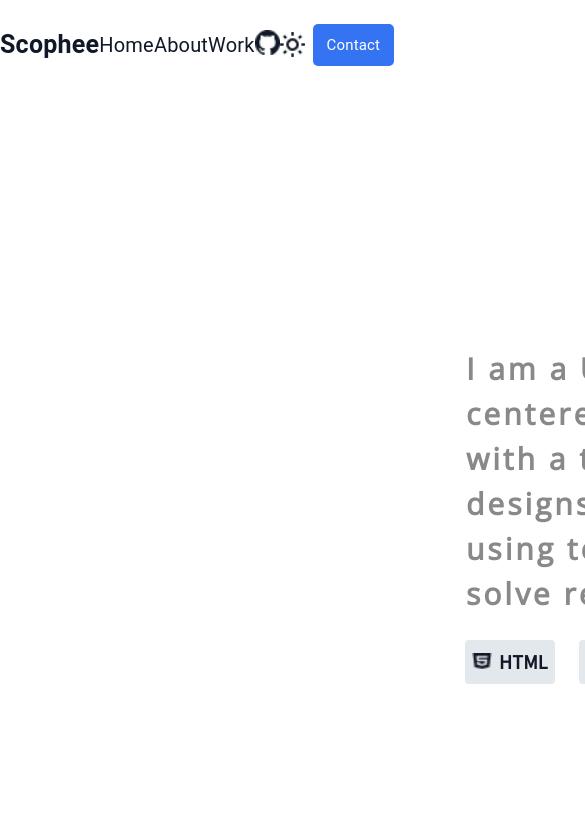
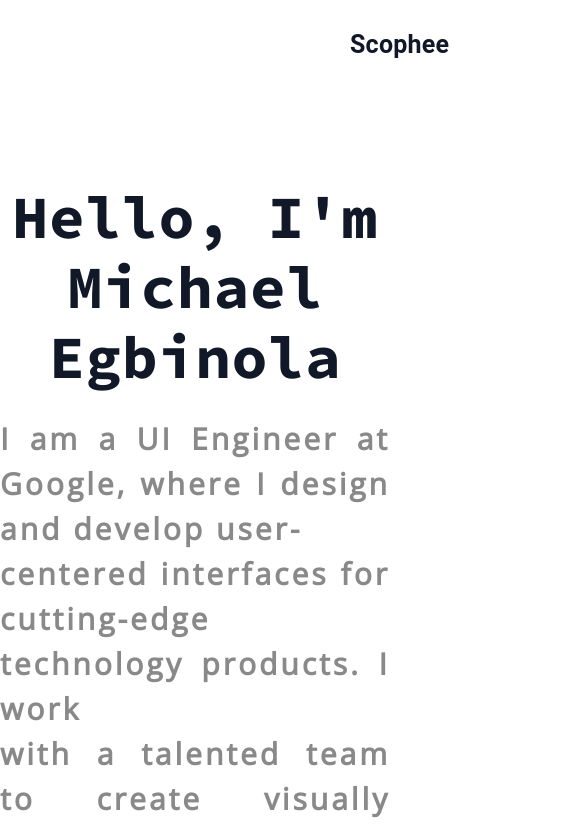
Before and after one commit to puremike/scophee-portfolio, a React (Create React App) app: page / in a window 390 px wide. Shown: the top 829 px of the page, 585 px wide, since content can reach past the window. Built offline with nearby package versions, Linux system fonts and the light colour scheme.

Commit message:
updated web app to fit laptop and desktop breakpoints

```diff
--- a/src/App.js
+++ b/src/App.js
@@ -1,5 +1,4 @@
 import { Routes, Route } from "react-router-dom";
-import { createTheme, ThemeProvider } from "@mui/material";
 import Home from "./routes/Home";
 import About from "./routes/About";
 import Work from "./routes/Work";
@@ -9,22 +8,9 @@ import Footer from "./components/Footer";
 
 import "./App.css";
 
-const theme = createTheme({
-  breakpoints: {
-    values: {
-      xs: 400,
-      sm: 600,
-      md: 760,
-      lg: 1200,
-      xl: 1440,
-      xxl: 1800,
-    },
-  },
-});
-
 const App = () => {
   return (
-    <ThemeProvider theme={theme}>
+    <div>
       <NavBar />
       <Routes>
         <Route path="/" element={<Home />}>
@@ -34,7 +20,7 @@ const App = () => {
         </Route>
       </Routes>
       <Footer />
-    </ThemeProvider>
+    </div>
   );
 };
 
--- a/src/components/NavBar.jsx
+++ b/src/components/NavBar.jsx
@@ -7,50 +7,17 @@ import LightDarkIcon from "../assets/icons/light-dark-icon.png";
 
 import "./navbar.scss";
 
-//        xs: 400,
-//       sm: 600,
-//       md: 900,
-//       lg: 1200,
-//       xl: 1440,
-//      xxl: 1800
-
 const NavBar = () => {
   return (
-    <Box
-    // maxWidth={{
-    //   md: "760px",
-    //   lg: "1200px",
-    //   xl: "1440px",
-    //   xxl: "1800px",
-    // }}
-    >
+    <Box>
       <Stack
         direction="row"
         alignItems="center"
-        gap={{
-          md: "190px",
-          lg: "400px",
-          xl: "600px",
-          xxl: "1000px",
-        }}
+        gap="1100px"
         mt="17.5px"
         mb="17.5px"
-        ml={{
-          xs: "20px",
-          sm: "20px",
-          md: "100px",
-          lg: "100px",
-          xl: "300px",
-          xxl: "450px",
-        }}
-        mr={{
-          xs: "20px",
-          sm: "20px",
-          md: "100px",
-          lg: "100px",
-          xl: "200px",
-          xxl: "300px",
-        }}
+        ml="350px"
+        mr="200px"
       >
         <Link to="/">
           <Typography fontSize="25px" color="#111827" fontWeight="bold">
--- a/src/index.css
+++ b/src/index.css
@@ -1,13 +1,13 @@
 @import url("https://fonts.googleapis.com/css2?family=Open+Sans&family=Source+Code+Pro:wght@700&family=Source+Sans+Pro&display=swap");
 
+body,
 html {
-  width: max-content;
   scroll-behavior: smooth;
-}
-
-body {
   margin: 0;
+  padding: 0;
   width: 100%;
+  height: 100%;
+  box-sizing: border-box;
   font-family: -apple-system, BlinkMacSystemFont, "Segoe UI", "Roboto", "Oxygen",
     "Ubuntu", "Cantarell", "Fira Sans", "Droid Sans", "Helvetica Neue",
     sans-serif;
```
